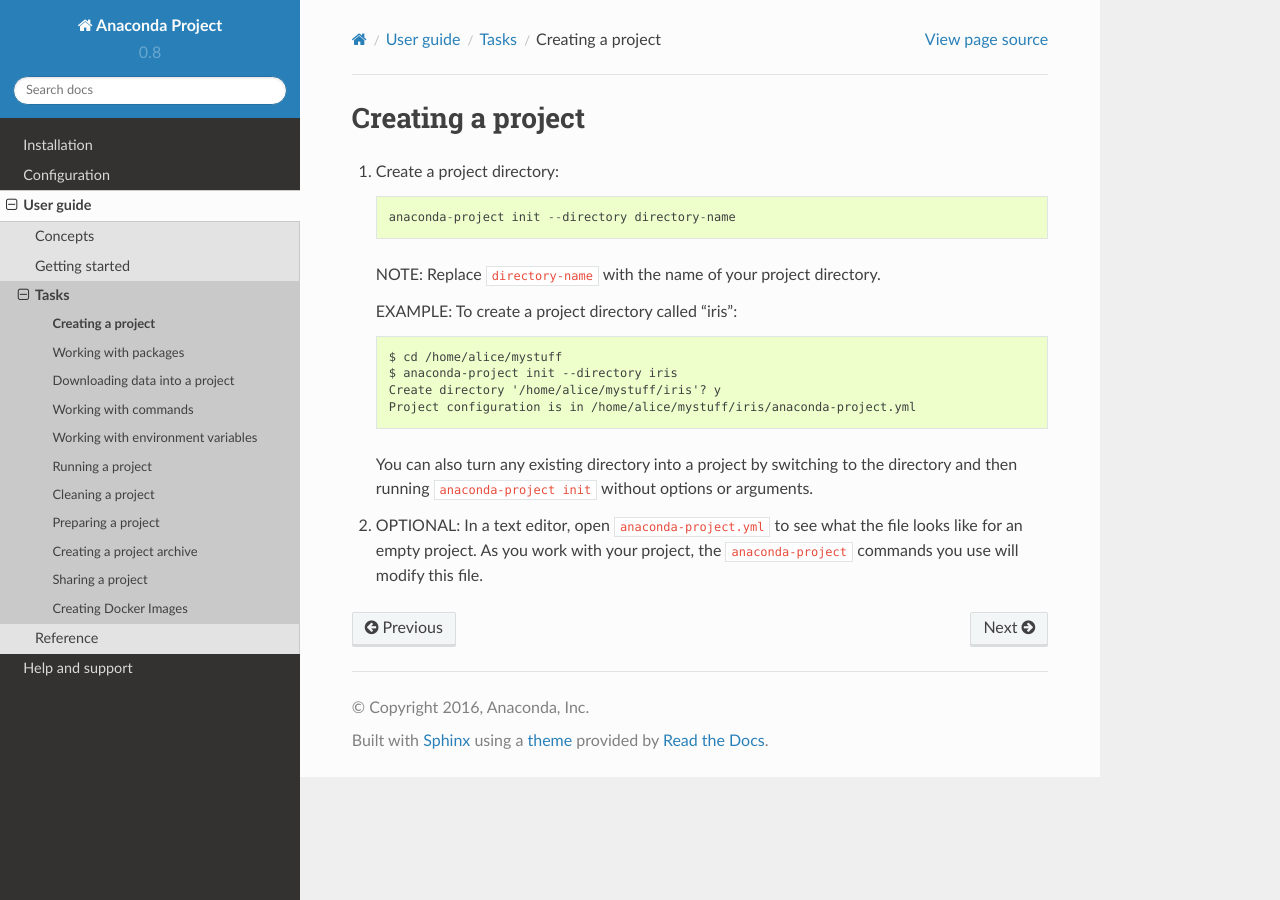
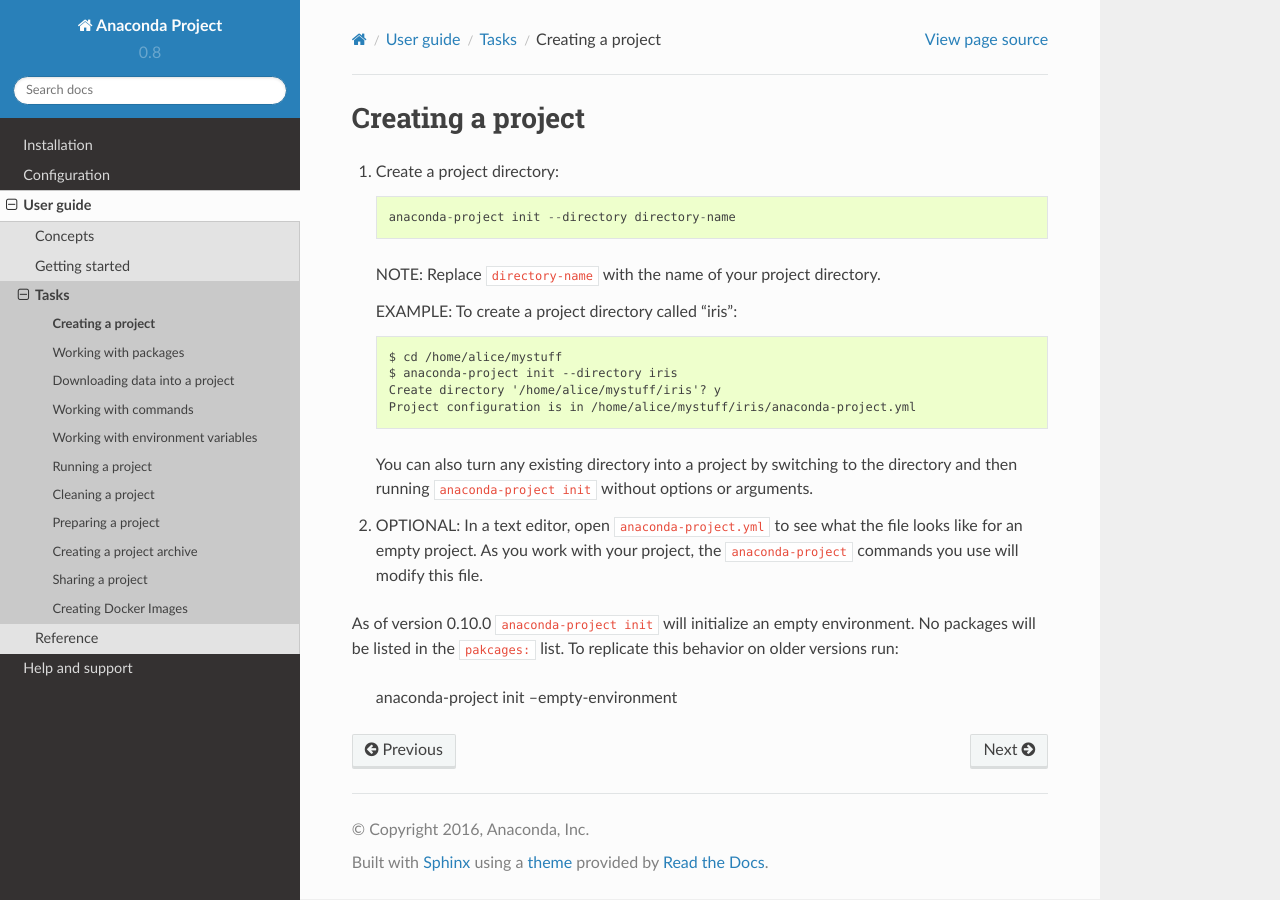
Before and after one commit to anaconda/anaconda-project, a Sphinx documentation site: the page built from docs/source/user-guide/tasks/create-project.rst, in a window 1280 px wide. Built offline with Sphinx 7.4.7 and the Read the Docs theme 2.0.0, drawn with Linux system fonts in a browser that asks for light colours.

Commit message:
call out --empty-environment for old versions

```diff
--- a/docs/source/user-guide/tasks/create-project.rst
+++ b/docs/source/user-guide/tasks/create-project.rst
@@ -24,3 +24,9 @@
    see what the file looks like for an empty project. As you work
    with your project, the ``anaconda-project`` commands you use
    will modify this file.
+
+As of version 0.10.0 ``anaconda-project init`` will initialize an
+empty environment. No packages will be listed in the ``pakcages:`` list.
+To replicate this behavior on older versions run:
+
+  anaconda-project init --empty-environment
```
